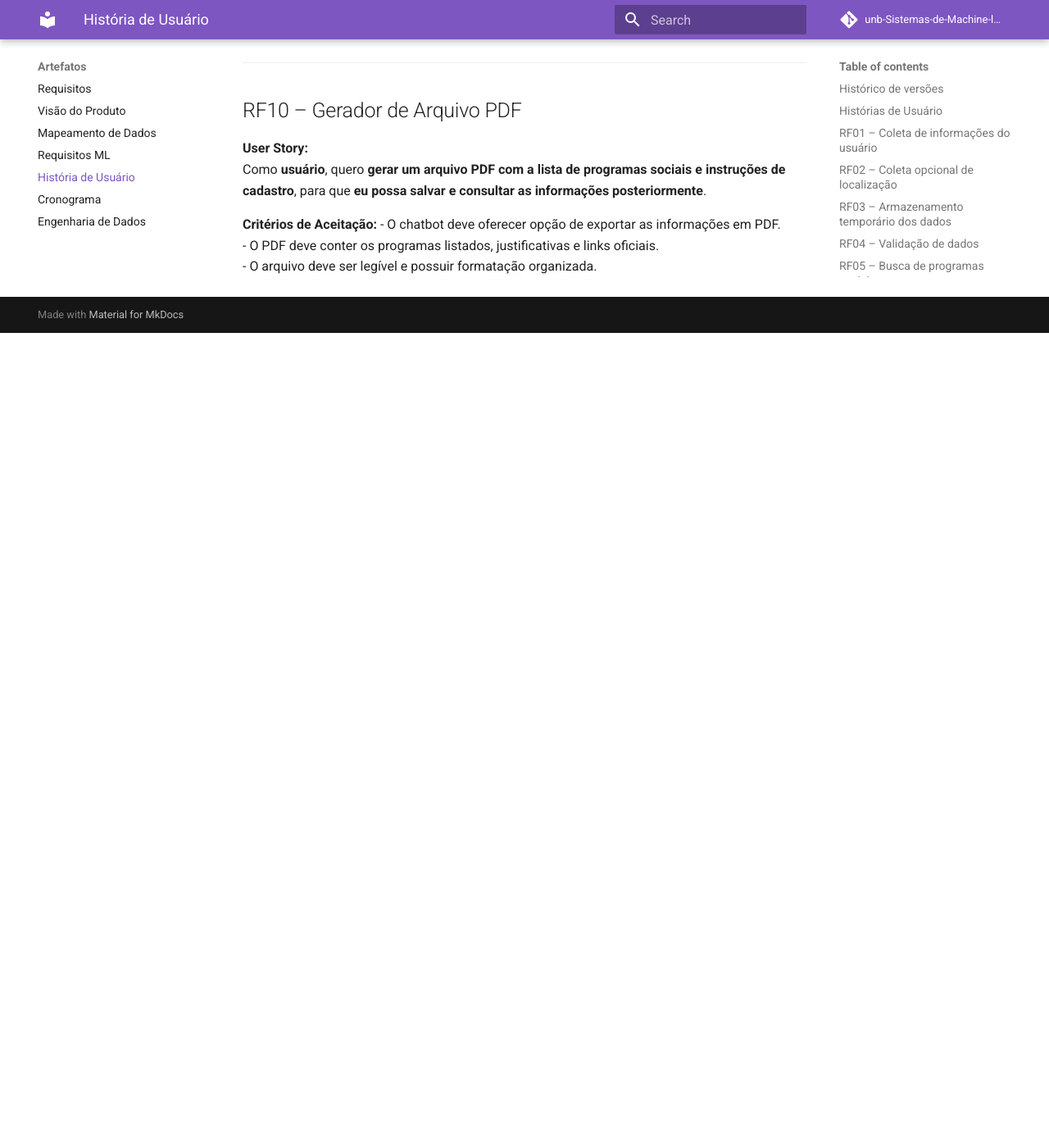
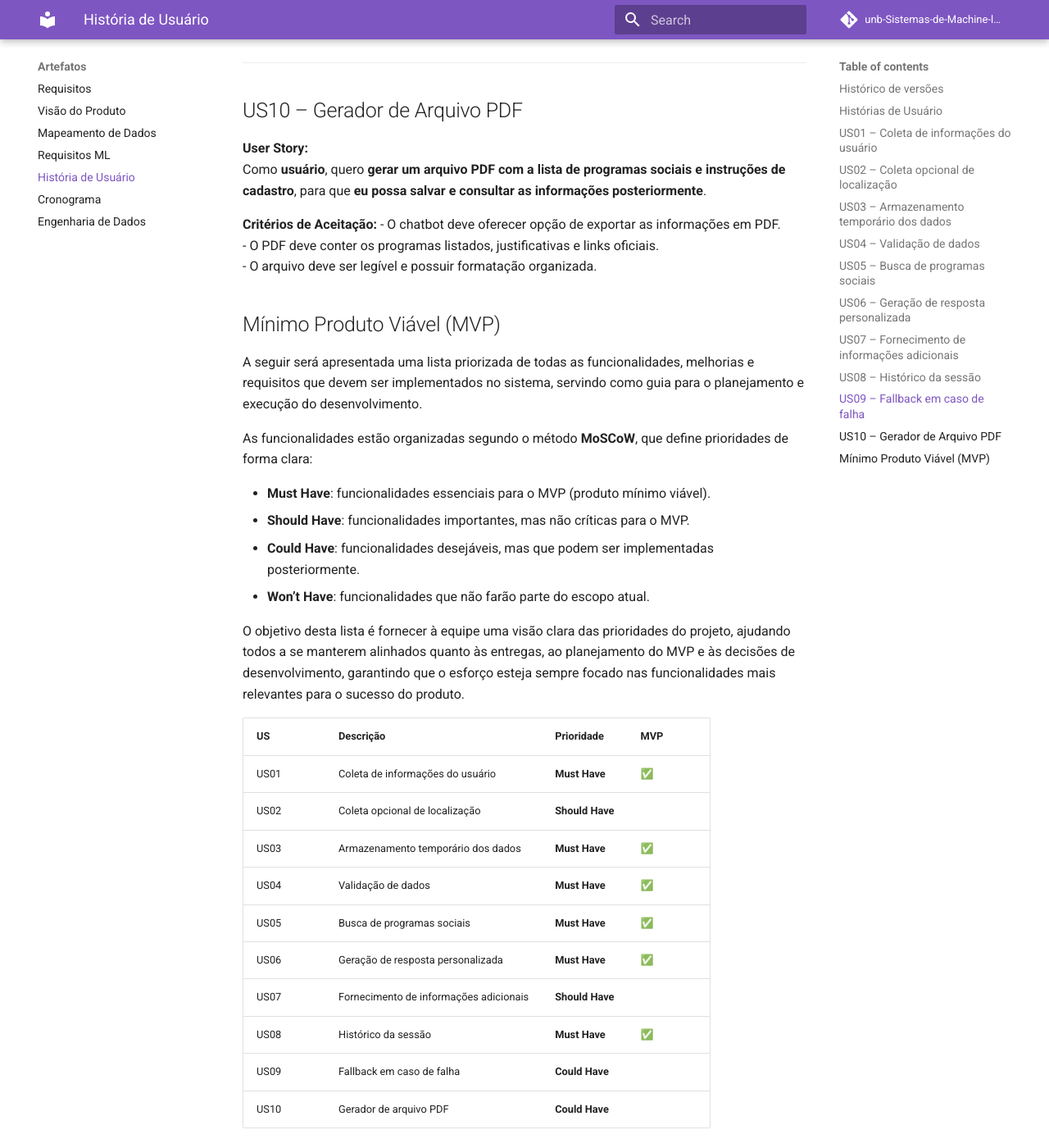
Before and after one commit to unb-Sistemas-de-Machine-learning/7-juridico-rag-docs, an MkDocs documentation site: the page built from docs/Artefatos/historiaUsuario.md, in a window 1280 px wide and 1400 px high, scrolled down 3286 px. Shown: the whole window at 82% size. Built offline with MkDocs 1.6.1 and Material for MkDocs 9.7.7, drawn with Linux system fonts in a browser that asks for light colours; comment, search, counter and statistics services are not loaded; before the commit the page ends 3692 px from its top, so only the background shows below that; some of the changed text lies outside the part shown.

Commit message:
docs: adicionando priorização e mvp

```diff
--- a/docs/Artefatos/historiaUsuario.md
+++ b/docs/Artefatos/historiaUsuario.md
@@ -2,14 +2,14 @@
 
 | Versão | Alteração       | Responsável         | Data Alteração |
 |--------|-----------------|---------------------|----------------|
-| 1.0    | Adicionando user storys | Mariana Pereira |  19/10/2025 |
+| 1.0    | Adicionando historias de usuario | Mariana Pereira |  19/10/2025 |
 
 
 ## Histórias de Usuário
 
 Este documento descreve os User Stories (ou histórias de usuário), uma técnica utilizada para descrever funcionalidades do sistema sob a perspectiva do usuário final. Elas têm o objetivo de capturar o valor que determinada funcionalidade entrega, expressando de forma simples quem precisa da funcionalidade, o que deseja e por que isso é importante. Além disso, cada User Story é acompanhada de critérios de aceitação, que definem as condições necessárias para que a funcionalidade seja considerada completa e validada, garantindo clareza, rastreabilidade e alinhamento entre equipe e stakeholders.
 
-## RF01 – Coleta de informações do usuário
+## US01 – Coleta de informações do usuário
 
 **User Story:**
 Como um **cidadão interessado em saber meus direitos**, quero **informar meus dados pessoais e socioeconômicos** para que o chatbot possa **analisar minha situação e indicar benefícios sociais compatíveis**.
@@ -20,7 +20,7 @@ Como um **cidadão interessado em saber meus direitos**, quero **informar meus d
 
 ---
 
-## RF02 – Coleta opcional de localização
+## US02 – Coleta opcional de localização
 
 **User Story:**
 Como um **usuário**, quero **informar minha localização (estado/município)** para que o sistema **verifique se há programas sociais regionais disponíveis**.
@@ -32,7 +32,7 @@ Como um **usuário**, quero **informar minha localização (estado/município)**
 
 ---
 
-## RF03 – Armazenamento temporário dos dados
+## US03 – Armazenamento temporário dos dados
 
 **User Story:**
 Como **usuário do chatbot**, quero que **meus dados sejam armazenados temporariamente durante a conversa**, para que o sistema **mantenha o contexto sem exigir reenvio de informações**.
@@ -44,7 +44,7 @@ Como **usuário do chatbot**, quero que **meus dados sejam armazenados temporari
 
 ---
 
-## RF04 – Validação de dados
+## US04 – Validação de dados
 
 **User Story:**
 Como um **usuário**, quero que **o sistema valide automaticamente os dados inseridos**, para que eu **corrija informações incorretas antes da análise**.
@@ -55,7 +55,7 @@ Como um **usuário**, quero que **o sistema valide automaticamente os dados inse
 
 ---
 
-## RF05 – Busca de programas sociais
+## US05 – Busca de programas sociais
 
 **User Story:**
 Como **usuário**, quero que **o chatbot busque na base de conhecimento os programas sociais elegíveis** de acordo com meus dados, para que **eu saiba quais benefícios posso solicitar**.
@@ -67,7 +67,7 @@ Como **usuário**, quero que **o chatbot busque na base de conhecimento os progr
 
 ---
 
-## RF06 – Geração de resposta personalizada
+## US06 – Geração de resposta personalizada
 
 **User Story:**
 Como **usuário**, quero que **o chatbot me mostre uma lista personalizada de programas sociais** com **explicações simples sobre por que me enquadro em cada um**, para **entender meus direitos facilmente**.
@@ -79,7 +79,7 @@ Como **usuário**, quero que **o chatbot me mostre uma lista personalizada de pr
 
 ---
 
-## RF07 – Fornecimento de informações adicionais
+## US07 – Fornecimento de informações adicionais
 
 **User Story:**
 Como **usuário**, quero que **o chatbot me forneça links oficiais e instruções de cadastro**, para que **eu possa acessar diretamente as plataformas dos programas sociais**.
@@ -91,7 +91,7 @@ Como **usuário**, quero que **o chatbot me forneça links oficiais e instruçõ
 
 ---
 
-## RF08 – Histórico da sessão
+## US08 – Histórico da sessão
 
 **User Story:**
 Como **usuário**, quero que **o chatbot mantenha o histórico da conversa**, para que **eu possa fazer perguntas complementares sem precisar reinformar meus dados**.
@@ -103,7 +103,7 @@ Como **usuário**, quero que **o chatbot mantenha o histórico da conversa**, pa
 
 ---
 
-## RF09 – Fallback em caso de falha
+## US09 – Fallback em caso de falha
 
 **User Story:**
 Como **usuário**, quero que **o chatbot me avise quando não encontrar programas disponíveis**, para que **eu saiba onde buscar ajuda ou informações adicionais**.
@@ -114,7 +114,7 @@ Como **usuário**, quero que **o chatbot me avise quando não encontrar programa
 
 ---
 
-## RF10 – Gerador de Arquivo PDF
+## US10 – Gerador de Arquivo PDF
 
 **User Story:**
 Como **usuário**, quero **gerar um arquivo PDF com a lista de programas sociais e instruções de cadastro**, para que **eu possa salvar e consultar as informações posteriormente**.
@@ -123,3 +123,29 @@ Como **usuário**, quero **gerar um arquivo PDF com a lista de programas sociais
 - O chatbot deve oferecer opção de exportar as informações em PDF.
 - O PDF deve conter os programas listados, justificativas e links oficiais.
 - O arquivo deve ser legível e possuir formatação organizada.
+
+## Mínimo Produto Viável (MVP)
+
+A seguir será apresentada uma lista priorizada de todas as funcionalidades, melhorias e requisitos que devem ser implementados no sistema, servindo como guia para o planejamento e execução do desenvolvimento.
+
+As funcionalidades estão organizadas segundo o método **MoSCoW**, que define prioridades de forma clara:
+
+- **Must Have**: funcionalidades essenciais para o MVP (produto mínimo viável).
+- **Should Have**: funcionalidades importantes, mas não críticas para o MVP.
+- **Could Have**: funcionalidades desejáveis, mas que podem ser implementadas posteriormente.
+- **Won’t Have**: funcionalidades que não farão parte do escopo atual.
+
+O objetivo desta lista é fornecer à equipe uma visão clara das prioridades do projeto, ajudando todos a se manterem alinhados quanto às entregas, ao planejamento do MVP e às decisões de desenvolvimento, garantindo que o esforço esteja sempre focado nas funcionalidades mais relevantes para o sucesso do produto.
+
+| US   | Descrição                                  | Prioridade | MVP |
+|-------|---------------------------------------------|-------------|-----|
+| US01 | Coleta de informações do usuário             | **Must Have**   | ✅   |
+| US02 | Coleta opcional de localização               | **Should Have** |     |
+| US03 | Armazenamento temporário dos dados           | **Must Have**   | ✅   |
+| US04 | Validação de dados                           | **Must Have**   | ✅   |
+| US05 | Busca de programas sociais                   | **Must Have**   | ✅   |
+| US06 | Geração de resposta personalizada            | **Must Have**   | ✅   |
+| US07 | Fornecimento de informações adicionais       | **Should Have** |     |
+| US08 | Histórico da sessão                          | **Must Have**   | ✅   |
+| US09 | Fallback em caso de falha                    | **Could Have**  |     |
+| US10 | Gerador de arquivo PDF                       | **Could Have**  |     |
```
